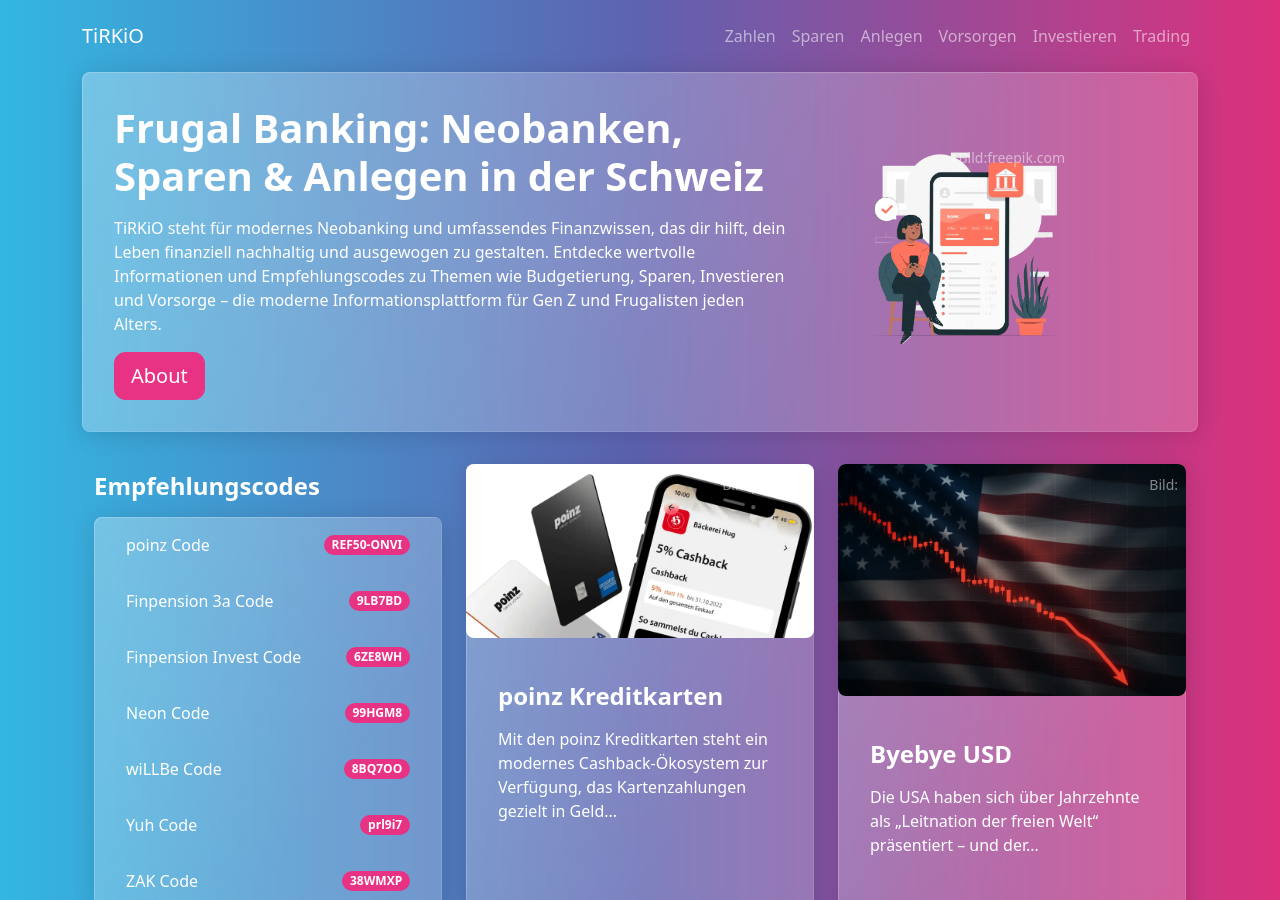
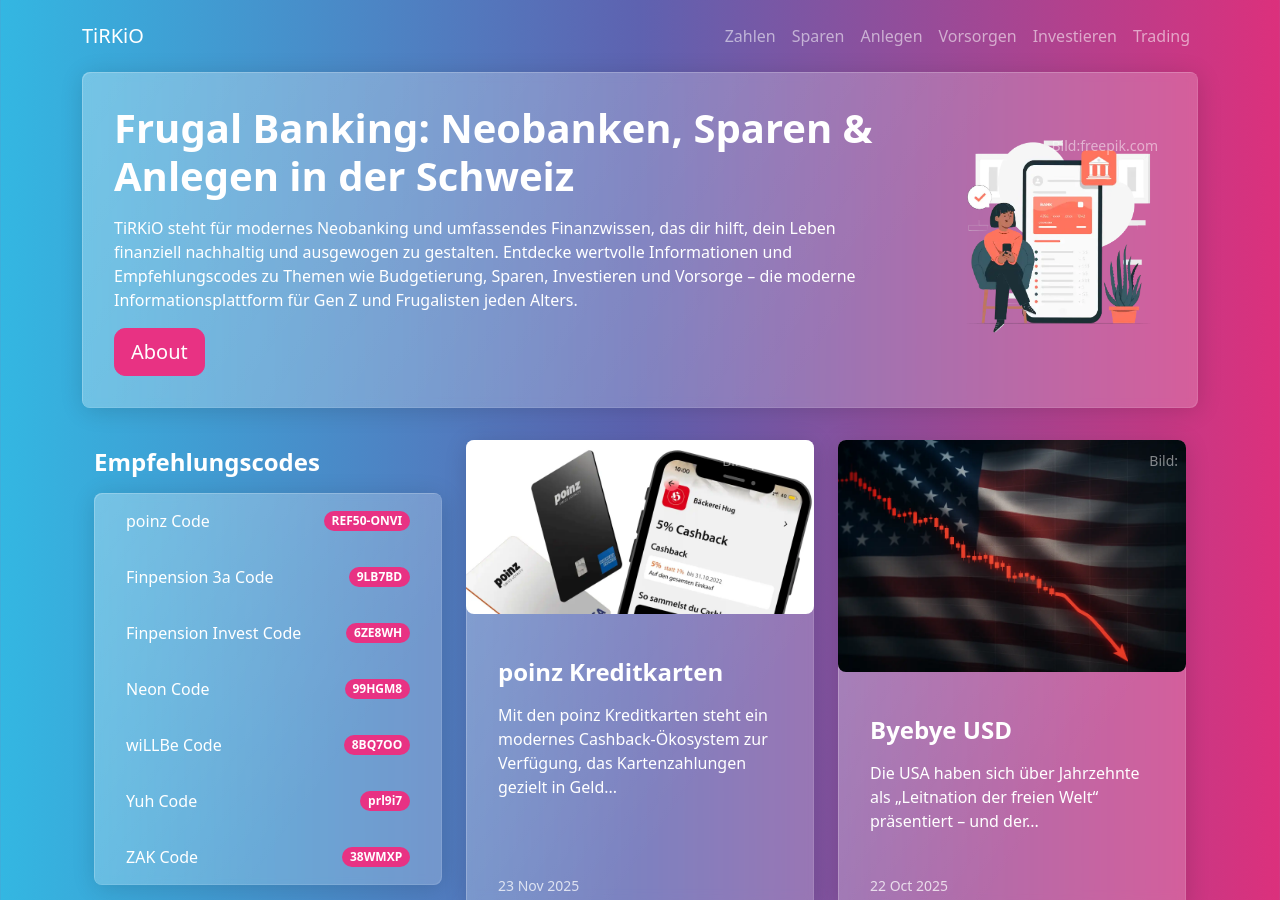
Before and after one commit to tirkio/tirkio.com, a Jekyll site: the page built from index.html, in a window 1280 px wide and 900 px high. Built offline with Jekyll 4.4.1, drawn with Linux system fonts in a browser that asks for light colours; the list of posts is cut into pages by our own code.

Commit message:
Update index.html

```diff
--- a/index.html
+++ b/index.html
@@ -11,7 +11,7 @@
 {% if page.url == "/" %}
 <section class="container card">
   <div class="row align-items-center">
-    <div class="col-md-8 p-3">
+    <div class="col-md-9 p-3">
       <h1>Frugal Banking: Neobanken, Sparen &amp; Anlegen in der Schweiz</h1>
       <p>TiRKiO steht für modernes Neobanking und umfassendes Finanzwissen, das dir hilft, dein Leben finanziell nachhaltig und ausgewogen zu gestalten. Entdecke wertvolle Informationen und Empfehlungscodes zu Themen wie Budgetierung, Sparen, Investieren und Vorsorge – die moderne Informationsplattform für Gen Z und Frugalisten jeden Alters.</p>
       <a href="{{site.baseurl}}/about" class="btn btn-primary btn-lg">About</a>
```
